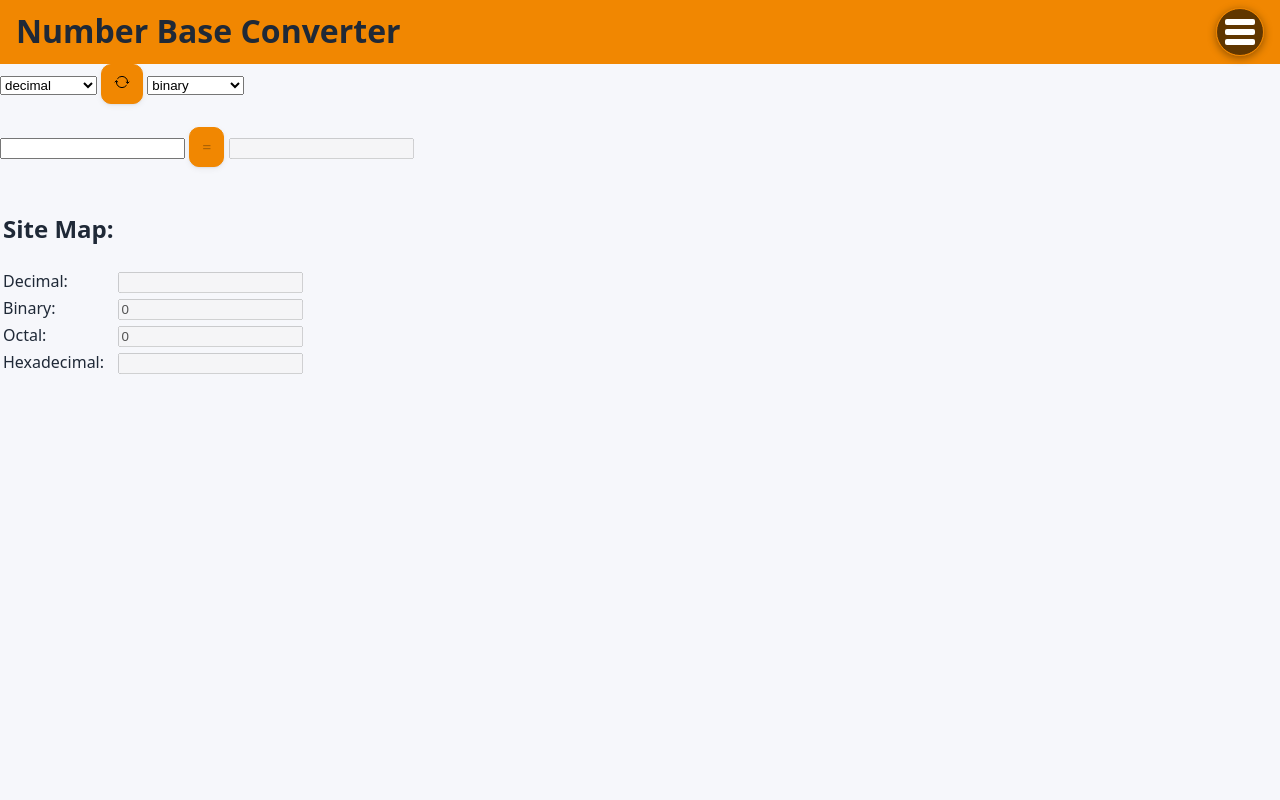
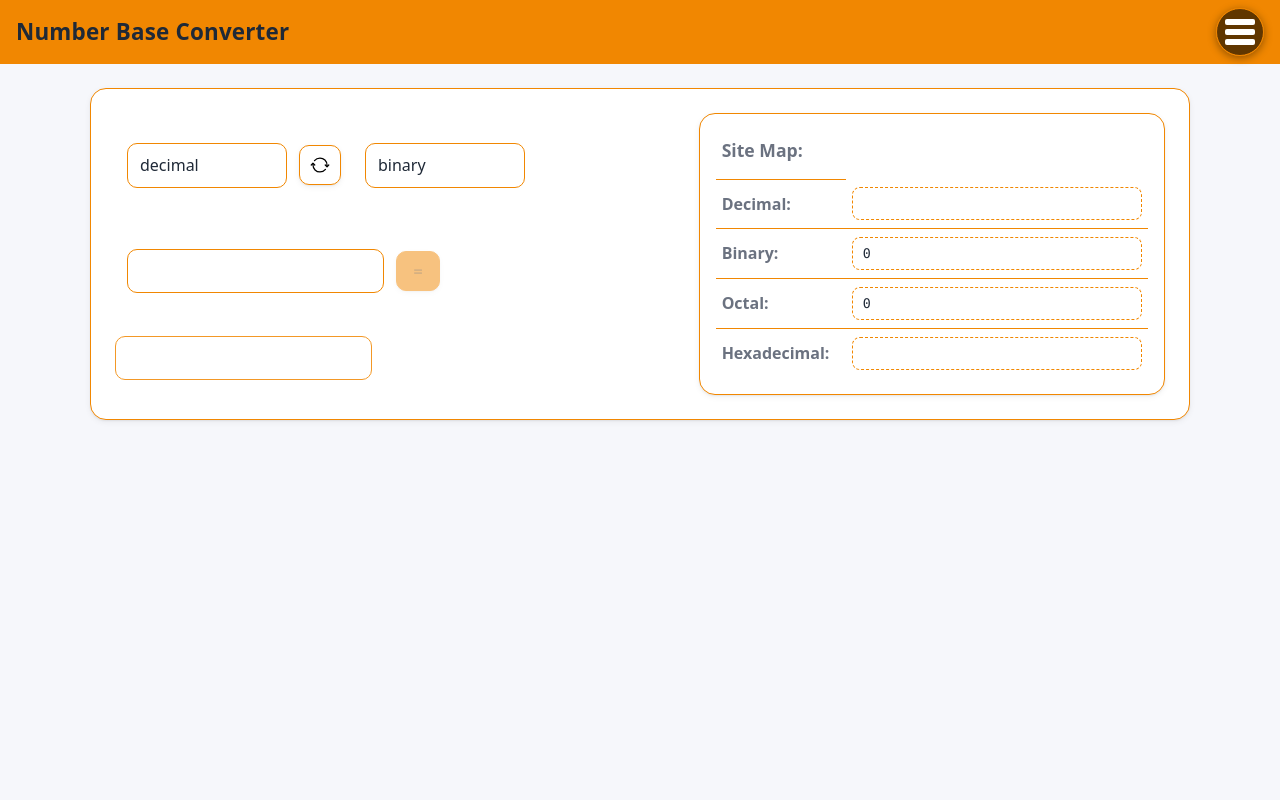
Before and after one commit to KrisHD1337/KSH-Hackathon, a Flask app: page /baseconverter in a window 1280 px wide. Run offline with Flask 3, Linux system fonts and the light colour scheme.

Commit message:
added css for base converter

```diff
--- a/static/styles.css
+++ b/static/styles.css
@@ -8,6 +8,11 @@
     --border: #f18701;
     --shadow: 0 1px 2px rgba(0, 0, 0, 0.06), 0 2px 6px rgba(0, 0, 0, 0.06);
     --side: #f7b801;
+    --card: #ffffff;
+    --input-bg: #ffffff;
+    --ring: rgba(96, 165, 250, .45);
+    --success: #16a34a;
+    --danger: #ef4444;
 }
 
 @media (prefers-color-scheme: dark) {
@@ -18,6 +23,8 @@
         --muted: #9ca3af;
         --accent: #60a5fa;
         --border: #1f2937;
+        --card: #0b1222;
+        --input-bg: #0f172a;
     }
 }
 
@@ -327,9 +334,210 @@ button:focus-visible {
 }
 
 textarea {
-  resize: none;
+    resize: none;
 }
 
 #export-button {
     background-color: #f7b801;
 }
+
+.css_body main {
+  display: grid;
+  place-items: center;
+  padding: 24px 16px;
+}
+
+#calculator {
+  width: 100%;
+  max-width: 1100px;
+  display: grid;
+  grid-template-columns: 1.2fr 1fr;
+  gap: 24px;
+  padding: 24px;
+  background: var(--card);
+  border: 1px solid var(--border);
+  border-radius: 16px;
+  box-shadow: var(--shadow);
+}
+
+#textarea {
+  display: grid;
+  gap: 16px;
+}
+
+#textarea form {
+  display: flex;
+  flex-wrap: wrap;
+  gap: 12px;
+  align-items: center;
+}
+
+#textarea select,
+#textarea input[type="text"],
+#output_number {
+  appearance: none;
+  border: 1px solid var(--border);
+  background: var(--input-bg);
+  color: var(--text);
+  padding: 10px 12px;
+  border-radius: 10px;
+  min-width: 180px;
+  font: inherit;
+  box-shadow: 0 0 0 0 rgba(0,0,0,0);
+  transition: box-shadow .15s ease, border-color .15s ease, background .15s ease, transform .02s ease;
+}
+
+#textarea select {
+  min-width: 160px;
+}
+
+#textarea input[type="text"]:focus-visible,
+#textarea select:focus-visible,
+#output_number:focus-visible {
+  outline: none;
+  border-color: var(--accent);
+  box-shadow: 0 0 0 3px var(--ring);
+}
+
+#output_number[disabled],
+#textarea input[disabled] {
+  opacity: 0.85;
+  color: var(--muted);
+}
+
+#equal {
+  width: 44px;
+  height: 40px;
+  padding: 0;
+  border-radius: 10px;
+  font-weight: 700;
+}
+
+#equal:disabled {
+  opacity: .5;
+  cursor: not-allowed;
+}
+
+#revert {
+  display: inline-flex;
+  align-items: center;
+  justify-content: center;
+  width: 42px;
+  height: 40px;
+  padding: 0;
+  border-radius: 10px;
+  background: transparent;
+  border: 1px solid var(--border);
+}
+
+#revert:hover {
+  background: rgba(0,0,0,.04);
+}
+@media (prefers-color-scheme: dark) {
+  #revert:hover {
+    background: rgba(255,255,255,.05);
+  }
+}
+#revert ion-icon {
+  font-size: 20px;
+}
+
+#site_map {
+  background: var(--card);
+  border: 1px solid var(--border);
+  border-radius: 16px;
+  padding: 16px;
+  box-shadow: var(--shadow);
+}
+
+#site_map h2 {
+  margin: 0 0 8px;
+  font-size: 1.1rem;
+}
+
+#site_map table {
+  width: 100%;
+  border-collapse: collapse;
+}
+
+#site_map td {
+  padding: 8px 6px;
+  border-bottom: 1px solid var(--border);
+  vertical-align: middle;
+}
+
+#site_map tr:last-child td {
+  border-bottom: 0;
+}
+
+#site_map td:first-child {
+  width: 130px;
+  color: var(--muted);
+  font-weight: 600;
+}
+
+#site_map input {
+  width: 100%;
+  border: 1px dashed var(--border);
+  background: var(--input-bg);
+  color: var(--text);
+  padding: 8px 10px;
+  border-radius: 8px;
+  font-family: ui-monospace, SFMono-Regular, Menlo, Consolas, monospace;
+}
+
+.css_body header h1 {
+  margin: 0;
+  font-size: 1.4rem;
+  letter-spacing: .2px;
+}
+
+#calculator code,
+#calculator kbd {
+  background: rgba(0,0,0,.05);
+  padding: 2px 6px;
+  border-radius: 6px;
+}
+@media (prefers-color-scheme: dark) {
+  #calculator code,
+  #calculator kbd {
+    background: rgba(255,255,255,.08);
+  }
+}
+
+#textarea select:hover,
+#textarea input[type="text"]:hover {
+  border-color: var(--accent);
+}
+
+#textarea select:active,
+#textarea input[type="text"]:active {
+  transform: translateY(0.5px);
+}
+
+@media (max-width: 1000px) {
+  #calculator {
+    grid-template-columns: 1fr;
+  }
+  #site_map {
+    order: 2;
+  }
+}
+
+#output_number.valid {
+  border-color: var(--success);
+  box-shadow: 0 0 0 3px color-mix(in srgb, var(--success) 40%, transparent);
+}
+#output_number.invalid {
+  border-color: var(--danger);
+  box-shadow: 0 0 0 3px color-mix(in srgb, var(--danger) 40%, transparent);
+}
+
+@media (prefers-color-scheme: dark) {
+  .nav-menu {
+    background-color: rgba(17,24,39,.95);
+  }
+  .nav-menu a {
+    color: #e5e7eb;
+  }
+}
```
